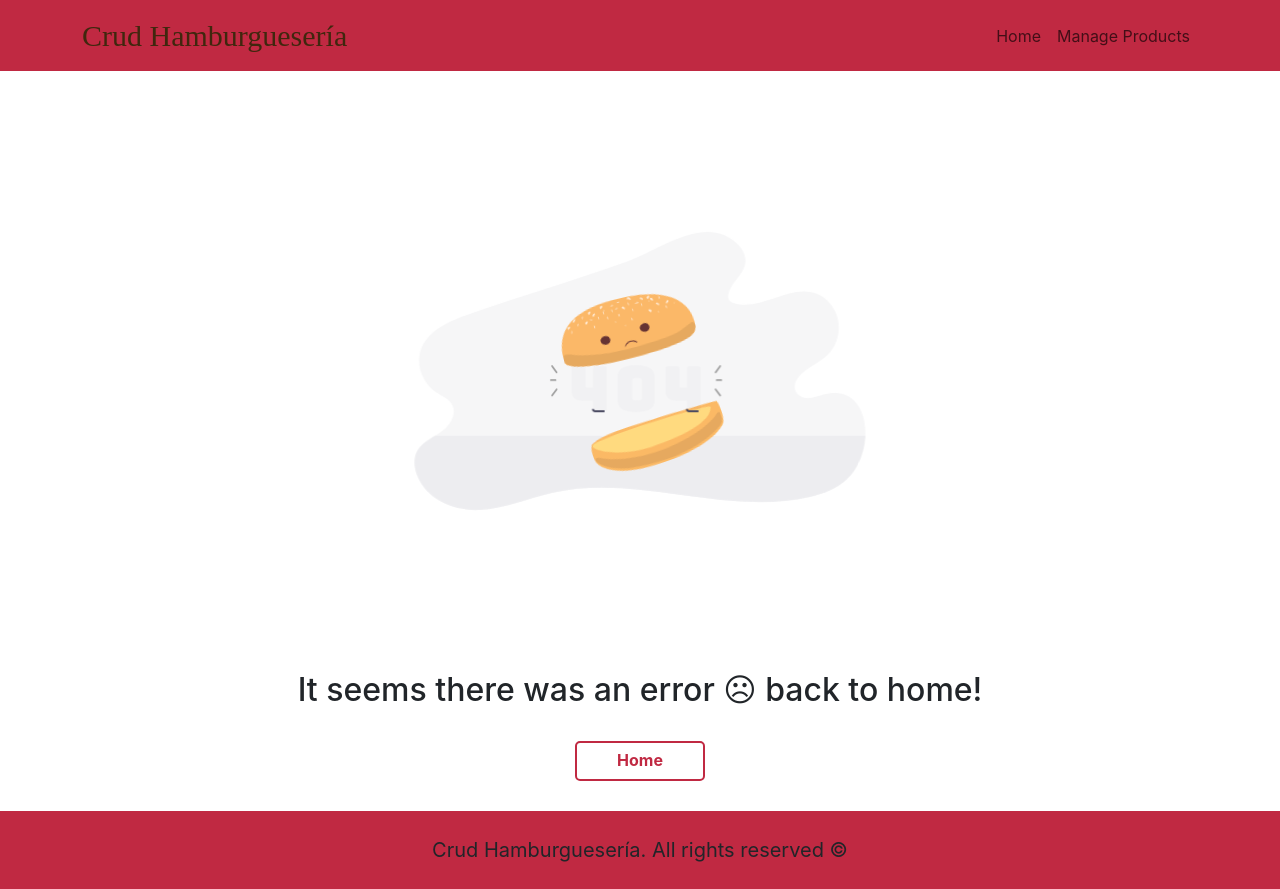
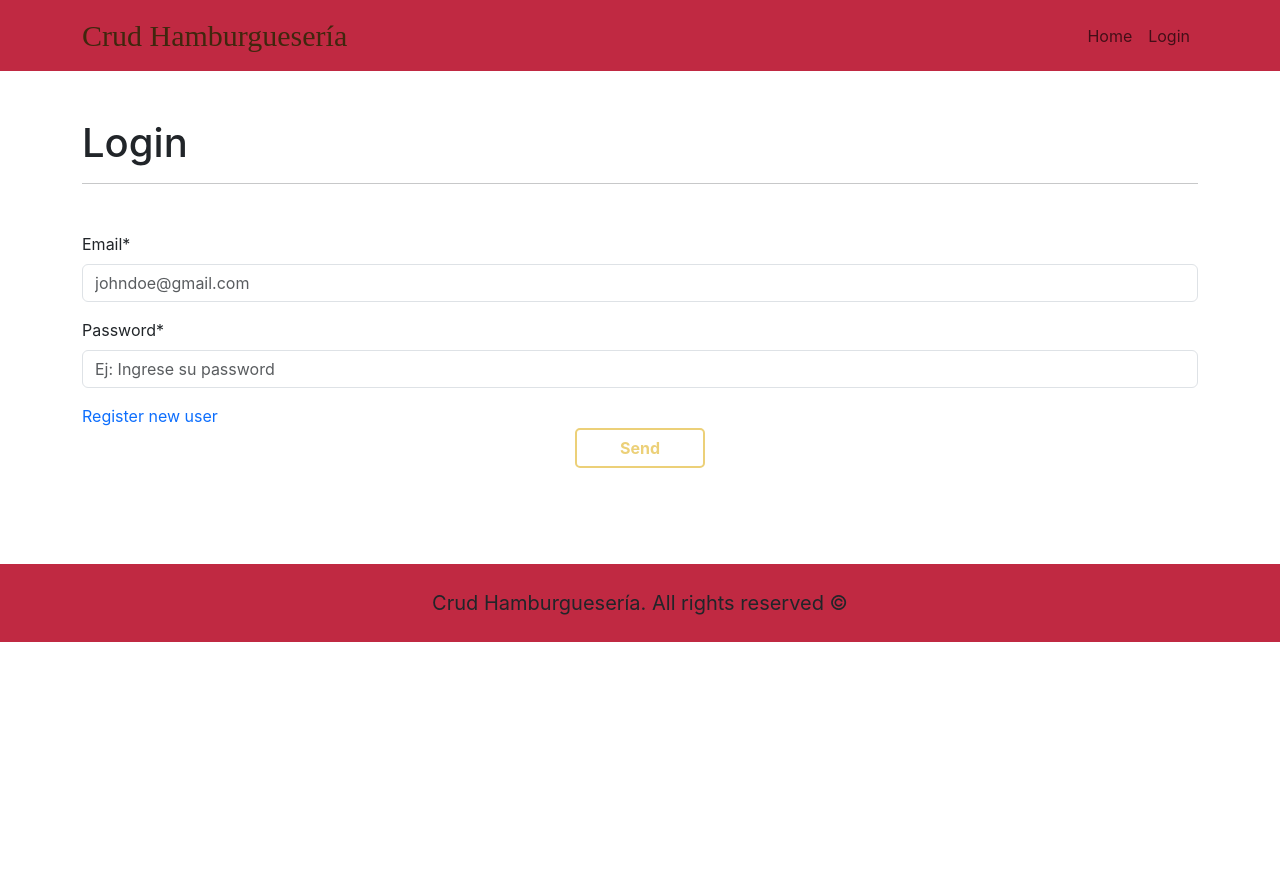
Before and after one commit to abelcg/crudBurgers-66i, a React (Vite) app: page /auth/login in a window 1280 px wide. After the commit the page ends 800 px from the top, so only its background shows below. Built offline with nearby package versions, Linux system fonts and the light colour scheme; no server answers.

Commit message:
add protected routes and send token

```diff
--- a/src/App.jsx
+++ b/src/App.jsx
@@ -1,4 +1,4 @@
-import { useEffect, useState } from "react";
+import { useEffect, useState } from 'react';
 import './App.css';
 import 'bootstrap/dist/css/bootstrap.min.css';
 import { BrowserRouter, Routes, Route } from 'react-router-dom';
@@ -7,15 +7,17 @@ import ProductsTable from './components/views/productTable/ProductsTable';
 import Error404 from './components/views/error404/Error404';
 import ProductCreate from './components/views/productCreate/ProductCreate';
 import ProductEdit from './components/views/productEdit/ProductEdit';
-import ProductDetails from './components/views/productDetails/ProductDetails'
+import ProductDetails from './components/views/productDetails/ProductDetails';
 import Navigation from './components/layout/Navigation';
 import Footer from './components/layout/Footer';
 import axios from './config/axiosInit';
-
-
+import Login from './components/views/login/Login';
+import Register from './components/views/register/Register';
+import ProtectedRoute from './routes/ProtectedRoute';
 
 function App() {
   const [products, setProducts] = useState([]);
+  const [loggedUser, setLoggedUser] = useState({});
   const URL = import.meta.env.VITE_API_HAMBURGUESERIA;
 
   useEffect(() => {
@@ -41,18 +43,47 @@ function App() {
 
   return (
     <BrowserRouter>
-      <Navigation />
+      <Navigation loggedUser={loggedUser} setLoggedUser={setLoggedUser} />
       <main>
         <Routes>
           <Route exact path='/' element={<Home products={products} />} />
           <Route
+            path='/*'
+            element={
+              <ProtectedRoute>
+                <Routes>
+                  <Route
+                    exact
+                    path='/product/table'
+                    element={
+                      <ProductsTable products={products} getApi={getApi} />
+                    }
+                  />
+                  <Route
+                    exact
+                    path='/product/create'
+                    element={<ProductCreate URL={URL} getApi={getApi} />}
+                  />
+                  <Route
+                    exact
+                    path='/product/edit/:id'
+                    element={<ProductEdit getApi={getApi} />}
+                  />
+                </Routes>
+              </ProtectedRoute>
+            }
+          />
+          <Route exact path='/product/buy/:id' element={<ProductDetails />} />
+          <Route
             exact
-            path='/product/table'
-            element={<ProductsTable products={products}  getApi={getApi}/>}
+            path='/auth/login/'
+            element={<Login setLoggedUser={setLoggedUser} />}
           />
-          <Route exact path='/product/create' element={<ProductCreate URL={URL} getApi={getApi} />} />
-          <Route exact path='/product/edit/:id' element={<ProductEdit  getApi={getApi} />} />
-          <Route exact path='/product/buy/:id' element={<ProductDetails/>}/>
+          <Route
+            exact
+            path='/auth/register/'
+            element={<Register setLoggedUser={setLoggedUser} />}
+          />
           <Route exact path='*' element={<Error404 />} />
         </Routes>
       </main>
--- a/src/components/layout/Navigation.jsx
+++ b/src/components/layout/Navigation.jsx
@@ -1,7 +1,16 @@
-import { Container, Nav, Navbar } from 'react-bootstrap';
-import { Link } from 'react-router-dom';
+/* eslint-disable react/prop-types */
+import { Button, Container, Nav, Navbar } from 'react-bootstrap';
+import { Link, useNavigate } from 'react-router-dom';
 
-const Navigation = () => {
+const Navigation = ({ loggedUser, setLoggedUser }) => {
+  const navigate = useNavigate();
+
+  const logout = ()=>{
+    localStorage.removeItem("user-token");
+    setLoggedUser({})
+    navigate("/");
+  };
+
   return (
     <div>
       <Navbar className='bg-red' expand='lg'>
@@ -15,9 +24,18 @@ const Navigation = () => {
               <Link className='nav-link' to='/'>
                 Home
               </Link>
-              <Link className='nav-link' to='/product/table'>
-                Manage Products
-              </Link>
+              {loggedUser?.token ? (
+                <>
+                  <Button variant="dark" onClick={logout}>Log out</Button>
+                  <Link className="nav-link" to="/product/table">
+                    Manage Products
+                  </Link>
+                </>
+              ) : (
+                <Link className="nav-link" to="/auth/login">
+                  Login
+                </Link>
+              )}
             </Nav>
           </Navbar.Collapse>
         </Container>
--- /dev/null
+++ b/src/components/views/login/Login.jsx
@@ -0,0 +1,106 @@
+/* eslint-disable react/prop-types */
+import { useState } from "react";
+import { Alert, Container, Form } from "react-bootstrap";
+import { Link, useNavigate } from "react-router-dom";
+import Swal from "sweetalert2";
+import axios from "../../../config/axiosInit";
+
+const Login = ({ setLoggedUser }) => {
+  const [inputs, setInputs] = useState({});
+  const [error, setError] = useState(false);
+  const [errorMessage, setErrorMessage] = useState('');
+  const URL = import.meta.env.VITE_API_HAMBURGUESERIA_USER;
+
+  const handleChange = (event) => {
+    const name = event.target.name;
+    const value = event.target.value;
+    setInputs((values) => ({ ...values, [name]: value }));
+  };
+  //useNavigate
+  const navigate = useNavigate();
+
+  const handleSubmit = async (e) => {
+    e.preventDefault();
+    console.log(inputs);
+    //Valido los campos
+
+    //Envio los datos
+    try {
+      /* const res = await fetch(`${URL}/login`, {
+        method: "POST",
+        headers: {
+          "Content-Type": "application/json",
+        },
+        body: JSON.stringify({
+          email: inputs.email,
+          password: inputs.password,
+        }),
+      }); */
+       const res = await axios.post(`${URL}/login`, {
+        email: inputs.email,
+        password: inputs.password,
+      });
+      if (res.status === 200) {
+        Swal.fire("Logged!", "Your user has been logged.", "success");
+        //const data = await res.json(); //si es con fetch
+        const data = res.data
+        console.log(data);
+        //guadamos en localstorage el token y la información del user
+        localStorage.setItem("user-token", JSON.stringify(data));
+        setLoggedUser(data);
+        navigate("/");
+      }
+    } catch (error) {
+      console.log(error);
+      setError(true);
+      error.response?.data?.message && setErrorMessage(error.response?.data?.message)
+    }
+  };
+
+  return (
+    <div>
+      <Container className="py-5">
+        <h1>Login</h1>
+        <hr />
+        <Form className="my-5" onSubmit={handleSubmit}>
+          <Form.Group className="mb-3" controlId="formBasicEmail">
+            <Form.Label>Email*</Form.Label>
+            <Form.Control
+              type="text"
+              placeholder="johndoe@gmail.com"
+              name="email"
+              value={inputs.email || ""}
+              onChange={(e) => handleChange(e)}
+            />
+          </Form.Group>
+          <Form.Group className="mb-3" controlId="formBasicPassword">
+            <Form.Label>Password*</Form.Label>
+            <Form.Control
+              type="password"
+              placeholder="Ej: Ingrese su password"
+              name="password"
+              value={inputs.password || ""}
+              onChange={(e) => handleChange(e)}
+            />
+          </Form.Group>
+          <Link
+            to="/auth/register"
+            className="btn-primary text-decoration-none"
+          >
+            Register new user
+          </Link>
+          <div className="text-center">
+            <button className="btn-yellow">Send</button>
+          </div>
+        </Form>
+        {error ? (
+        <Alert variant="danger" onClick={() => setError(false)} dismissible>
+          {errorMessage}
+        </Alert>
+      ) : null}
+      </Container>
+    </div>
+  );
+};
+
+export default Login;
--- a/src/components/views/productCreate/ProductCreate.jsx
+++ b/src/components/views/productCreate/ProductCreate.jsx
@@ -80,16 +80,21 @@ const ProductCreate = ({ URL, getApi }) => {
     }).then(async (result) => {
       if (result.isConfirmed) {
         try {
-          //la petición post usando fetch
-          /* const res = await fetch(URL, {
-            method: 'POST',
+           /* const res = await fetch(URL, {
+            method: "POST",
             headers: {
-              'Content-Type': 'application/json',
+              "Content-Type": "application/json",
+              "x-access-token": JSON.parse(localStorage.getItem("user-token")).token
             },
             body: JSON.stringify(newProduct),
           }); */
-
-          const res = await axios.post(URL, newProduct);
+          const res = await axios.post(URL, newProduct, {
+            headers: {
+              "Content-Type": "application/json",
+              "x-access-token": JSON.parse(localStorage.getItem("user-token"))
+                .token,
+            },
+          });
 
           console.log(res);
 
--- a/src/components/views/productTable/Product/Product.jsx
+++ b/src/components/views/productTable/Product/Product.jsx
@@ -19,17 +19,18 @@ const Product = ({ product, getApi }) => {
     }).then(async (result) => {
       if (result.isConfirmed) {
         try {
-          //la petición delete con fetch
-          /* const res = await fetch(`${URL}/${id}`, {
-            method: 'DELETE',
-            headers: {
-              'Content-Type': 'application/json',
-            },
+           /*  const res = await fetch(`${URL}/${id}`, {
+            method: "DELETE",
+            headers: { "Content-Type": "application/json" },
           }); */
 
-          //la petición con axios
-
-          const res = await axios.delete(`${URL}/${id}`);
+          const res = await axios.delete(`${URL}/${id}`, {
+            headers: {
+              "Content-Type": "application/json",
+              "x-access-token": JSON.parse(localStorage.getItem("user-token"))
+                .token,
+            },
+          });
 
           console.log(res);
           if (res.status === STATUS.STATUS_OK) {
--- /dev/null
+++ b/src/components/views/register/Register.jsx
@@ -0,0 +1,114 @@
+/* eslint-disable react/prop-types */
+import { useState } from "react";
+import { Alert, Container, Form } from "react-bootstrap";
+import { Link, useNavigate } from "react-router-dom";
+import Swal from "sweetalert2";
+import axios from "../../../config/axiosInit";
+
+const Register = ({ setLoggedUser }) => {
+  const [inputs, setInputs] = useState({});
+  const [error, setError] = useState(false);
+  const [errorMessage, setErrorMessage] = useState('');
+  const URL = import.meta.env.VITE_API_HAMBURGUESERIA_USER;
+
+
+  const handleChange = (event) => {
+    const name = event.target.name;
+    const value = event.target.value;
+    setInputs((values) => ({ ...values, [name]: value }));
+  };
+  //useNavigate
+  const navigate = useNavigate();
+
+  //Funcion para crear el producto
+  const handleSubmit = async (e) => {
+    e.preventDefault();
+    console.log(inputs);
+    //Valido los campos
+
+    //Envio los datos para guardarlos
+    const newUser = {
+      name: inputs.name,
+      email: inputs.email,
+      password: inputs.password,
+    };
+    try {
+      /* const res = await fetch(`${URL}/register`, {
+            method: "POST",
+            headers: {
+              "Content-Type": "application/json",
+            },
+            body: JSON.stringify(newUser),
+          }); */
+      const res = await axios.post(`${URL}/register`, newUser);
+      console.log(res);
+      if (res.status === 201) {
+        Swal.fire("Created!", "Your user has been created.", "success");
+        // const data = await res.json(); // si es con fetch
+        const data = res.data
+        console.log(data);
+        localStorage.setItem("user-token", JSON.stringify(data));
+        setLoggedUser(data);
+        navigate("/product/table");
+      }
+    } catch (error) {
+      console.log(error);
+      setError(true);
+      error.response.data?.message && setErrorMessage(error.response.data?.message)
+    }
+  };
+
+  return (
+    <div>
+      <Container className="py-5">
+        <h1>Register</h1>
+        <hr />
+        <Form className="my-5" onSubmit={handleSubmit}>
+          <Form.Group className="mb-3" controlId="formBasicUserName">
+            <Form.Label>User name*</Form.Label>
+            <Form.Control
+              type="text"
+              placeholder="Ej: John Doe"
+              name="name"
+              value={inputs.name || ""}
+              onChange={(e) => handleChange(e)}
+            />
+          </Form.Group>
+          <Form.Group className="mb-3" controlId="formBasicEmail">
+            <Form.Label>Email*</Form.Label>
+            <Form.Control
+              type="text"
+              placeholder="johndoe@gmail.com"
+              name="email"
+              value={inputs.email || ""}
+              onChange={(e) => handleChange(e)}
+            />
+          </Form.Group>
+          <Form.Group className="mb-3" controlId="formBasicPassword">
+            <Form.Label>Password*</Form.Label>
+            <Form.Control
+              type="password"
+              placeholder="Ej: Ingrese su password"
+              name="password"
+              value={inputs.password || ""}
+              onChange={(e) => handleChange(e)}
+            />
+          </Form.Group>
+          <Link to="/auth/login" className="btn-primary text-decoration-none">
+            Back to login
+          </Link>
+          <div className="text-center">
+            <button className="btn-yellow">Send</button>
+          </div>
+        </Form>
+        {error ? (
+        <Alert variant="danger" onClick={() => setError(false)} dismissible>
+          {errorMessage}
+        </Alert>
+      ) : null}
+      </Container>
+    </div>
+  );
+};
+
+export default Register;
--- /dev/null
+++ b/src/routes/ProtectedRoute.jsx
@@ -0,0 +1,17 @@
+/* eslint-disable react/prop-types */
+import { Navigate } from 'react-router-dom';
+
+
+
+const ProtectedRoute = ({ children })=>{
+   const token = JSON.parse(localStorage.getItem("user-token")) || null;
+
+   if(!token){
+     return <Navigate to={"/auth/login/"}/>
+   } else {
+    return children
+   }
+};
+
+
+export default ProtectedRoute;
```
